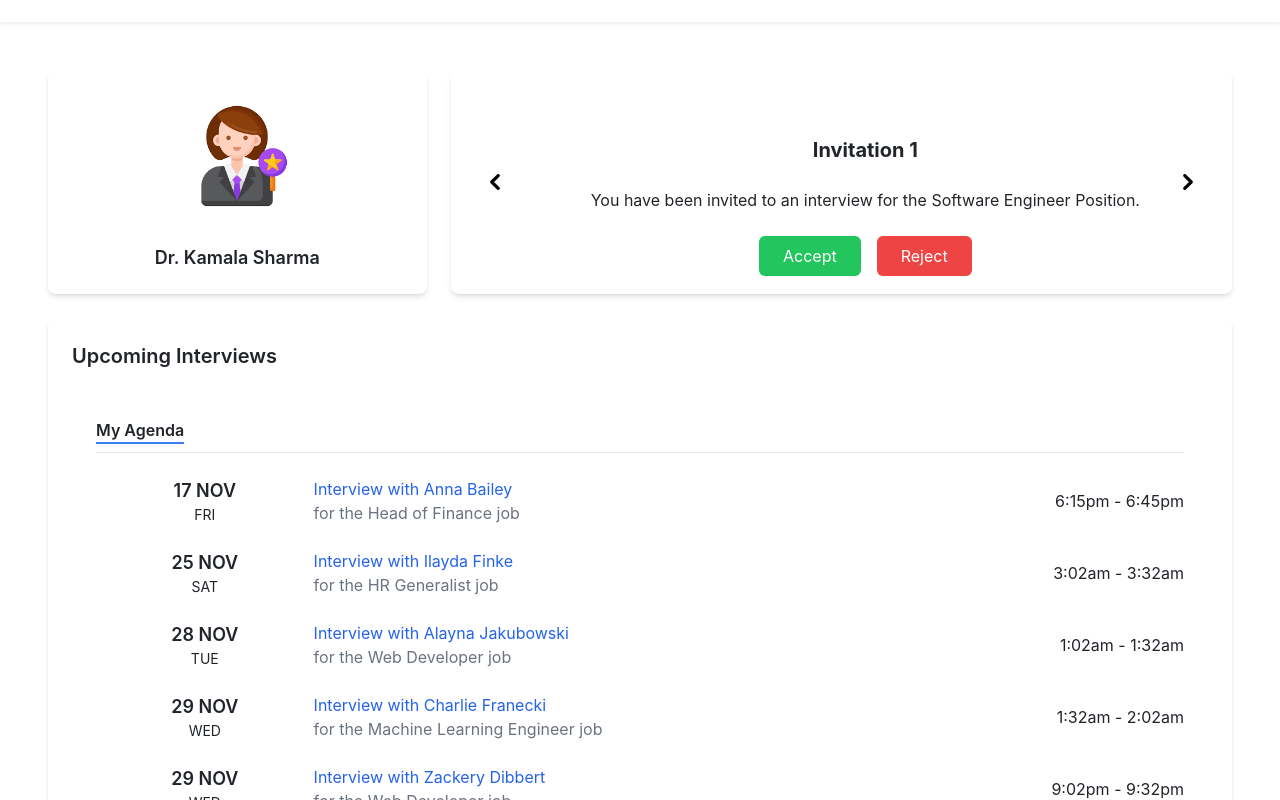
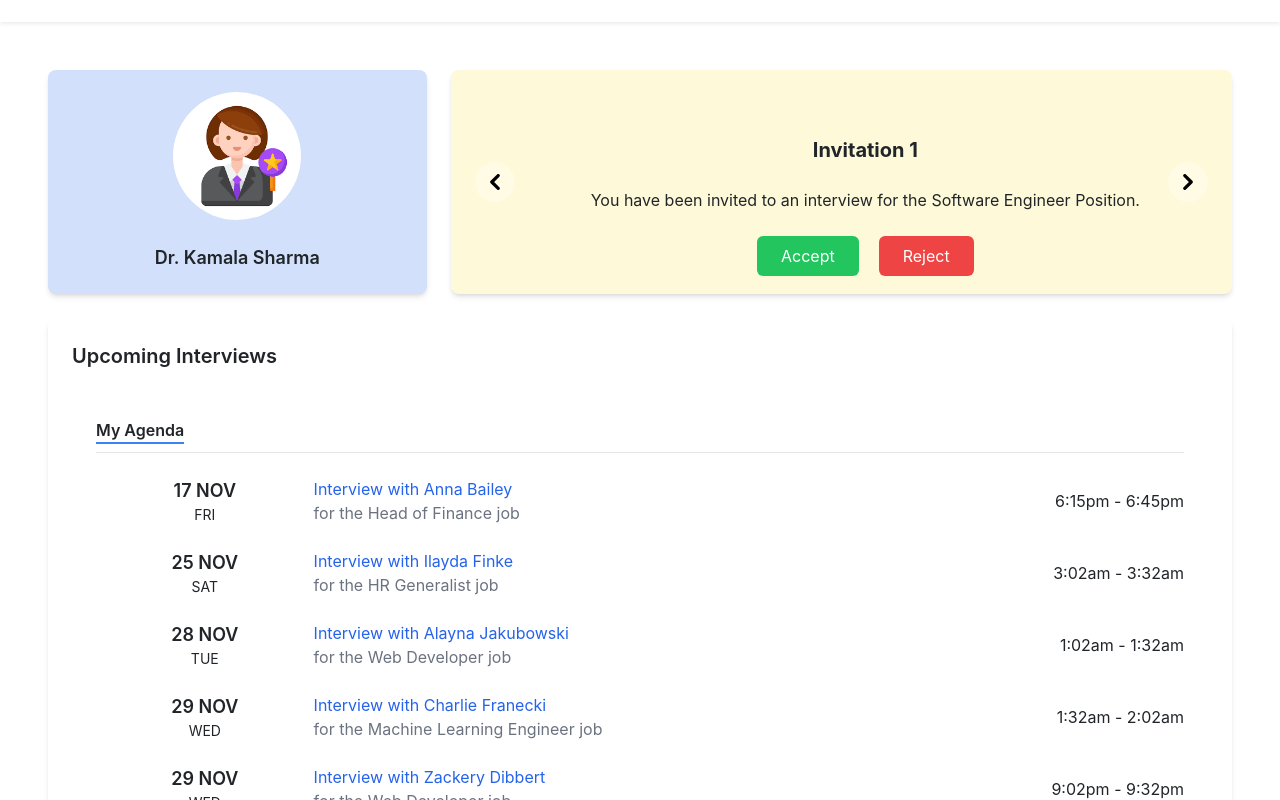
Before and after one commit to Smart-Sync/SS, a React (Create React App) app: page /expert/expert-profile in a window 1280 px wide. Both pictures are taken after a click on the button "Cancel". Shown: the part 126-926 px from the top of the page. Built offline with nearby package versions, Linux system fonts and the light colour scheme.

Commit message:
updated navbar

```diff
--- a/src/experts_components/Carousel.jsx
+++ b/src/experts_components/Carousel.jsx
@@ -33,7 +33,7 @@ const Carousel = () => {
   return (
     <div id="controls-carousel" className="relative w-full " data-carousel="static">
       {/* Carousel Wrapper */}
-      <div className="relative h-56 overflow-hidden rounded-lg md:h-79 bg-white shadow-md p-6 rounded-lg">
+      <div style={{ backgroundColor: '#FEF9D9' }}  className="relative h-56 overflow-hidden rounded-lg md:h-79 bg-red-100 shadow-md p-6 ">
         {items.map((item, index) => (
           <div
             key={index}
@@ -44,7 +44,7 @@ const Carousel = () => {
             <h2 className="text-xl font-bold mb-4">{item.title}</h2>
             <p className="mb-6">{item.description}</p>
             <div>
-              <button className="bg-green-500 text-white px-4 py-2 rounded-md mr-4 hover:bg-green-600">
+              <button className="bg-green-500 text-white px-4 py-2 rounded-md mr-5 hover:bg-green-600">
                 Accept
               </button>
               <button className="bg-red-500 text-white px-4 py-2 rounded-md hover:bg-red-600">
--- a/src/experts_components/ExpertDashboard.js
+++ b/src/experts_components/ExpertDashboard.js
@@ -8,7 +8,7 @@ export const ExpertDashboard = () => {
       {/* Profile Section */}
       <div className="grid grid-cols-1 lg:grid-cols-3 gap-4">
         {/* Profile Picture and Name */}
-        <div className="bg-white shadow-md p-0 rounded-lg flex flex-col items-center justify-center h-58">
+        <div style={{ backgroundColor: '#D2E0FB' }}  className="bg-blue-300 shadow-md p-0 rounded-lg flex flex-col items-center justify-center h-58">
           <img
             src={imge}
             alt="Profile"
@@ -18,14 +18,14 @@ export const ExpertDashboard = () => {
         </div>
 
         {/* Board Section (Accept/Reject Buttons) */}
-        <div className="col-span-2 h-auto">
+        <div className="col-span-2 h-auto ">
          <Carousel className="h-full" />
         </div>
 
         {/* Upcoming Interviews Section */}
 
       </div>
-      <div className="bg-white shadow-md p-6 rounded-lg mt-6 lg:mt-6">
+      <div className=" shadow-md p-6 rounded-lg mt-6 lg:mt-6">
   <h3 className="text-xl font-semibold mb-4">Upcoming Interviews</h3>
      <Agenda/>
   {/* Make this part scrollable */}
@@ -55,7 +55,7 @@ export const ExpertDashboard = () => {
       {/* Stats and Feedbacks Section */}
       <div className="grid grid-cols-1 lg:grid-cols-2 gap-6 mt-6">
         {/* Stats */}
-        <div className="bg-white shadow-md p-6 rounded-lg">
+        <div style={{ backgroundColor: '#FFF8E8' }}  className=" shadow-md p-6 rounded-lg">
         <h3 class="text-lg font-semibold mb-4">Statistics</h3>
             <ul class="space-y-3">
                 <li class="flex justify-between">
@@ -78,7 +78,7 @@ export const ExpertDashboard = () => {
         </div>
 
         {/* Feedbacks */}
-        <div className="bg-white shadow-md p-6 rounded-lg">
+        <div  style={{ backgroundColor: '#D1E9F6' }} className=" shadow-md p-6 rounded-lg">
           {/* Form to add new feedback */}
           <h3 className="text-xl font-semibold mb-4">Feedbacks</h3>
   <form className="mt-4">
--- a/src/experts_components/Navbar.js
+++ b/src/experts_components/Navbar.js
@@ -12,8 +12,7 @@ import { Bars3Icon, BellIcon, XMarkIcon } from "@heroicons/react/24/outline";
 import { Link } from "react-router-dom";
 import pic from '../asset/sih.png'
 const navigation = [
-  { name: "Home", href: "/experthomepage", current: true },
-  { name: "Scheduled Meetings", href: "#", current: false },
+  { name: "Home", href: "/expert/homepage", current: true },
 
 ];
 
```
